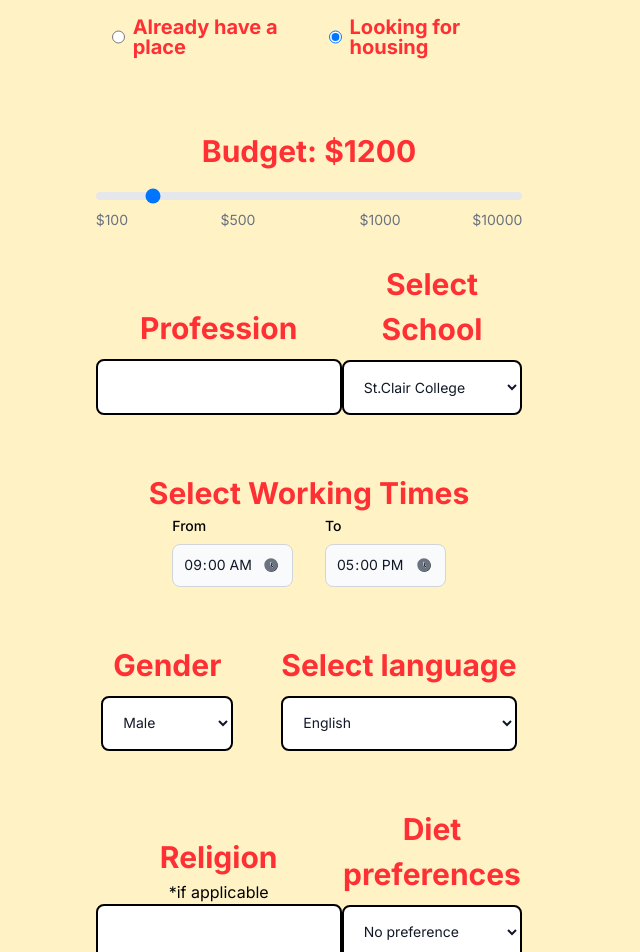
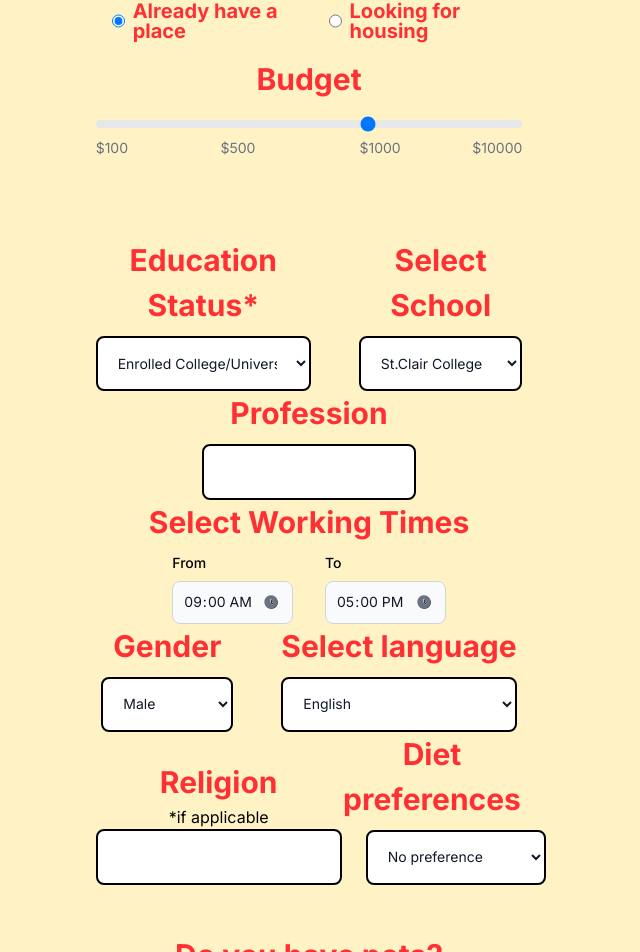
Before and after one commit to Evan-Proulx/RoommateLink-Frontend, a React (Vite) app: page /survey in a window 1280 px wide. Shown: the part 1434-2386 px from the top of the page, without its empty margins (331-971 px from the left). Built offline with nearby package versions, Linux system fonts and the light colour scheme; a web font is replaced by a local one.

Commit message:
Created a new component, Survey-Map_Popup

```diff
--- a/package.json
+++ b/package.json
@@ -15,6 +15,7 @@
     "@fortawesome/free-regular-svg-icons": "^6.7.2",
     "@fortawesome/free-solid-svg-icons": "^6.7.2",
     "@fortawesome/react-fontawesome": "^0.2.2",
+    "@react-google-maps/api": "^2.20.6",
     "@tailwindcss/postcss": "^4.0.0",
     "@tailwindcss/vite": "^4.0.3",
     "axios": "^1.7.9",
@@ -28,6 +29,7 @@
   },
   "devDependencies": {
     "@eslint/js": "^9.17.0",
+    "@types/google.maps": "^3.58.1",
     "@types/react": "^18.3.18",
     "@types/react-dom": "^18.3.5",
     "@types/react-scroll": "^1.8.10",
--- a/src/Components/Survey/Survey-Form1.tsx
+++ b/src/Components/Survey/Survey-Form1.tsx
@@ -1,140 +1,135 @@
+import React from 'react';
+import ShadowButton from "../Shadow-Button.tsx";
+import ButtonNav from "./Button-Nav.tsx";
 import TimePicker from "./TimePicker.tsx";
-import {languages} from "../../Languages.ts";
-import React, {useState} from "react";
 
 const SurveyForm1 = () => {
-
-    ////////////////////////////////////////////////////////////////
-    const [city, setCity] = useState("");
-    const [hasHousing, setHasHousing] = useState(false);
-    const [budget, setBudget] = useState(1200);
-    const [school, setSchool] = useState("");
-    const [profession, setProfession] = useState("");
-    const [workingTimeFrom, setWorkingTimeFrom] = useState("");
-    const [workingTimeTo, setWorkingTimeTo] = useState("");
-    const [gender, setGender] = useState("");
-    const [language, setLanguage] = useState("");
-    const [religion, setReligion] = useState("");
-    const [diet, setDiet] = useState("");
-    ////////////////////////////////////////////////////////////////
+    const languages = [
+        {code: "en", name: "English"},
+        {code: "es", name: "Spanish"},
+        {code: "fr", name: "French"},
+        {code: "de", name: "German"},
+        {code: "zh", name: "Chinese"},
+        {code: "hi", name: "Hindi"},
+        {code: "ar", name: "Arabic"},
+        {code: "pt", name: "Portuguese"},
+        {code: "ja", name: "Japanese"},
+        {code: "ko", name: "Korean"},
+        {code: "ru", name: "Russian"},
+        {code: "it", name: "Italian"},
+        {code: "tr", name: "Turkish"},
+        {code: "nl", name: "Dutch"},
+        {code: "sv", name: "Swedish"},
+        {code: "fi", name: "Finnish"},
+        {code: "da", name: "Danish"},
+        {code: "no", name: "Norwegian"},
+        {code: "pl", name: "Polish"},
+        {code: "cs", name: "Czech"},
+        {code: "hu", name: "Hungarian"},
+        {code: "id", name: "Indonesian"},
+        {code: "th", name: "Thai"},
+    ];
 
     const diets = ["No preference", "Vegetarian", "Vegan", "Halal", "Kosher", "Pescatarian"];
 
-    //Gets times from the component and sets them
-    const handleTimeChange = (from: string, to: string) => {
-        setWorkingTimeFrom(from);
-        setWorkingTimeTo(to);
-    };
-    const getData = async (event: React.FormEvent) => {
-        event.preventDefault();
-        console.log({city, hasHousing, budget, school, profession, workingTimeFrom, workingTimeTo, gender, language, religion, diet})
-    }
     return (
-        <div>
-            <form className={"space-y-14"}>
+        <div className={"pt-24"}>
+            <form className={"space-y-18"}>
                 <h2 className={"header-text-big text-center"}>About You</h2>
 
-                <div>
                 {/*City dropdown*/}
                 <label htmlFor="cities" className="block mb-2 header2-text text-center">Please
                     enter your city</label>
                 <select id="cities"
-                            className="bg-white border-2 border-black text-gray-900 text-sm rounded-lg block w-full p-4"
-                            onChange={(event) => setCity(event.target.value)}>
+                        className="bg-white border-2 border-black text-gray-900 text-sm rounded-lg block w-full p-4">
                     {/*Temporary*/}
                     <option>Windsor</option>
                     <option>Toronto</option>
                 </select>
-                </div>
 
                 {/*Housing status*/}
                 <fieldset className={""}>
                     <h2 className={"header2-text text-center"}>Current housing status</h2>
                     <div className={"flex"}>
-
                         <div className="flex items-center m-4">
-                            <input id="has-housing-true" type="radio" name="countries" value="USA"
+                            <input id="country-option-1" type="radio" name="countries" value="USA"
                                    className="w-4 h-4 border-gray-300 focus:ring-2 focus:ring-blue-300 dark:focus:ring-blue-600 dark:focus:bg-blue-600 dark:bg-gray-700 dark:border-gray-600"
-                                   checked={hasHousing}
-                                   onChange={(event) => setHasHousing(true)}
-                            />
-                            <label htmlFor="has-housing-true"
+                                   checked/>
+                            <label htmlFor="country-option-1"
                                    className="block ms-2  text-sm font-medium header4-text">
                                 Already have a place
                             </label>
                         </div>
 
                         <div className="flex items-center m-4">
-                            <input id="has-housing-false" type="radio" name="countries" value="Germany"
-                                   className="w-4 h-4 border-gray-300 focus:ring-2 focus:ring-blue-300 dark:focus:ring-blue-600 dark:focus:bg-blue-600 dark:bg-gray-700 dark:border-gray-600"
-                                   checked={!hasHousing}
-                                   onChange={(event) => setHasHousing(false)}
-                            />
-                            <label htmlFor="has-housing-false"
+                            <input id="country-option-2" type="radio" name="countries" value="Germany"
+                                   className="w-4 h-4 border-gray-300 focus:ring-2 focus:ring-blue-300 dark:focus:ring-blue-600 dark:focus:bg-blue-600 dark:bg-gray-700 dark:border-gray-600"/>
+                            <label htmlFor="country-option-2"
                                    className="block ms-2 text-sm font-medium header4-text dark:text-gray-300">
                                 Looking for housing
                             </label>
                         </div>
-
                     </div>
                 </fieldset>
 
                 {/*Budget Slider*/}
                 <div className="relative mb-6 ">
-                    <label htmlFor="budget"
-                           className={"block mb-2 header2-text text-center"}>Budget: ${budget}</label>
-                    <input id="budget" type="range" min="100" max="10000" step="300" value={budget}
-                           className="w-full h-2 bg-gray-200 rounded-lg appearance-none cursor-pointer dark:bg-gray-700"
-                           onChange={(e) => {
-                               setBudget(+e.target.value)}}/>
+                    <label htmlFor="labels-range-input"
+                           className={"block mb-2 header2-text text-center"}>Budget</label>
+                    <input id="labels-range-input" type="range" value="1000" min="100" max="1500"
+                           className="w-full h-2 bg-gray-200 rounded-lg appearance-none cursor-pointer dark:bg-gray-700"/>
                     <span className="text-sm text-gray-500 dark:text-gray-400 absolute start-0 -bottom-6">$100</span>
-                    <span className="text-sm text-gray-500 dark:text-gray-400 absolute start-1/3 -translate-x-1/2 rtl:translate-x-1/2 -bottom-6">$500</span>
-                    <span className="text-sm text-gray-500 dark:text-gray-400 absolute start-2/3 -translate-x-1/2 rtl:translate-x-1/2 -bottom-6">$1000</span>
+                    <span
+                        className="text-sm text-gray-500 dark:text-gray-400 absolute start-1/3 -translate-x-1/2 rtl:translate-x-1/2 -bottom-6">$500</span>
+                    <span
+                        className="text-sm text-gray-500 dark:text-gray-400 absolute start-2/3 -translate-x-1/2 rtl:translate-x-1/2 -bottom-6">$1000</span>
                     <span className="text-sm text-gray-500 dark:text-gray-400 absolute end-0 -bottom-6">$10000</span>
                 </div>
 
-                <section className={"flex justify-center items-end"}>
-                    {/*Profession input*/}
-                    <div className={"flex flex-col items-center w-full"}>
-                        <label htmlFor="Profession" className="block mb-2 header2-text text-center">Profession</label>
-                        <input type="input" id="profession"
-                               className="bg-white border-2 border-black text-gray-900 text-sm rounded-lg block p-4"
-                               onChange={(event) => {
-                                   setProfession(event.target.value)
-                               }}/>
+                <div className={"flex space-x-12 pt-20"}>
+                    <div className={"flex flex-col"}>
+                        {/*Education dropdown*/}
+                        <label htmlFor="education" className="block mb-2 header2-text text-center">Education
+                            Status*</label>
+                        <select id="education"
+                                className="bg-white border-2 border-black text-gray-900 text-sm rounded-lg block w-full p-4"
+                                required>
+
+                            <option>Enrolled College/University</option>
+                            <option>Not In School</option>
+                        </select>
                     </div>
 
                     {/*School dropdown*/}
-                    <div className={"flex flex-col w-full"}>
+                    <div className={"flex flex-col"}>
                         <label htmlFor="cities" className="block mb-2 header2-text text-center">Select
                             School</label>
                         <select id="cities"
-                                className="bg-white border-2 border-black text-gray-900 text-sm rounded-lg block w-full p-4"
-                                onChange={(event) => {
-                                    setSchool(event.target.value)
-                                }}>
+                                className="bg-white border-2 border-black text-gray-900 text-sm rounded-lg block w-full p-4">
                             <option>St.Clair College</option>
                             <option>University Of Windsor</option>
                         </select>
                     </div>
-                </section>
+                </div>
+
+                {/*Profession input*/}
+                <div className={"flex flex-col items-center"}>
+                    <label htmlFor="Profession" className="block mb-2 header2-text text-center">Profession</label>
+                    <input type="input" id="profession"
+                           className="bg-white border-2 border-black text-gray-900 text-sm rounded-lg block w-1/2 p-4"/>
+                </div>
 
                 {/*Time Picker*/}
-                <div>
-                    <h2 className={"block header2-text text-center"}>Select Working Times</h2>
-                    <TimePicker onTimeChange={handleTimeChange}/>
-                </div>
+                <h2 className={"block mb-2 header2-text text-center"}>Select Working Times</h2>
+                <TimePicker/>
 
                 {/*Gender and language*/}
-                <section className={"flex justify-center items-end space-x-12"}>
+                <div className={"flex justify-center items-end space-x-12"}>
                     <div className={"flex flex-col w-fit"}>
                         {/*gender dropdown*/}
                         <label htmlFor="gender" className="block mb-2 header2-text text-center">Gender</label>
                         <select id="gender"
                                 className="bg-white border-2 border-black text-gray-900 text-sm rounded-lg block w-full p-4"
-                                onChange={(event) => {
-                                    setGender(event.target.value)
-                                }}
                                 required>
                             <option>Male</option>
                             <option>Female</option>
@@ -148,10 +143,7 @@ const SurveyForm1 = () => {
                         <label htmlFor="language" className="block mb-2 header2-text text-center">Select
                             language</label>
                         <select id="language"
-                                className="bg-white border-2 border-black text-gray-900 text-sm rounded-lg block w-full p-4"
-                                onChange={(event) => {
-                                    setLanguage(event.target.value)
-                                }}>
+                                className="bg-white border-2 border-black text-gray-900 text-sm rounded-lg block w-full p-4">
                             {languages.map((lang) => (
                                 <option key={lang.code} value={lang.code}>
                                     {lang.name}
@@ -159,29 +151,23 @@ const SurveyForm1 = () => {
                             ))}
                         </select>
                     </div>
-                </section>
+                </div>
 
                 {/*Religion and diet*/}
-                <section className={"flex justify-center items-end"}>
+                <div className={"flex justify-center items-end"}>
                     {/*religion input*/}
                     <div className={"flex flex-col w-full items-center"}>
                         <label htmlFor="religion" className="block header2-text text-center">Religion</label>
                         <label htmlFor="religion" className="text-end">*if applicable</label>
-                        <input type="input" id="religion" value={religion}
-                               className="bg-white border-2 border-black text-gray-900 text-sm rounded-lg block p-4"
-                               onChange={(event) => {
-                                   setReligion(event.target.value)
-                               }}/>
+                        <input type="input" id="religion"
+                               className="bg-white border-2 border-black text-gray-900 text-sm rounded-lg block p-4"/>
                     </div>
 
                     {/*diet dropdown*/}
-                    <div className={"flex flex-col w-full items-center space-x-3 md:space-x-0"}>
+                    <div className={"flex flex-col w-full items-center space-x-12"}>
                         <label htmlFor="diet" className="block mb-2 header2-text text-center">Diet preferences</label>
-                        <select id="diet" value={diet}
-                                className="bg-white border-2 border-black text-gray-900 text-sm rounded-lg block w-full p-4"
-                                onChange={(event) => {
-                                    setDiet(event.target.value)
-                                }}>
+                        <select id="diet"
+                                className="bg-white border-2 border-black text-gray-900 text-sm rounded-lg block w-full p-4">
                             {diets.map((diet) => (
                                 <option key={diet} value={diet}>
                                     {diet}
@@ -189,7 +175,8 @@ const SurveyForm1 = () => {
                             ))}
                         </select>
                     </div>
-                </section>
+                </div>
+
             </form>
         </div>
     );
```
Also changed, not shown: src/Components/Survey/Survey-Map-Popup.tsx (added), 1 other file (tests, documents, lock files or other folders). Lines whose indentation alone changed are shown as unchanged.
